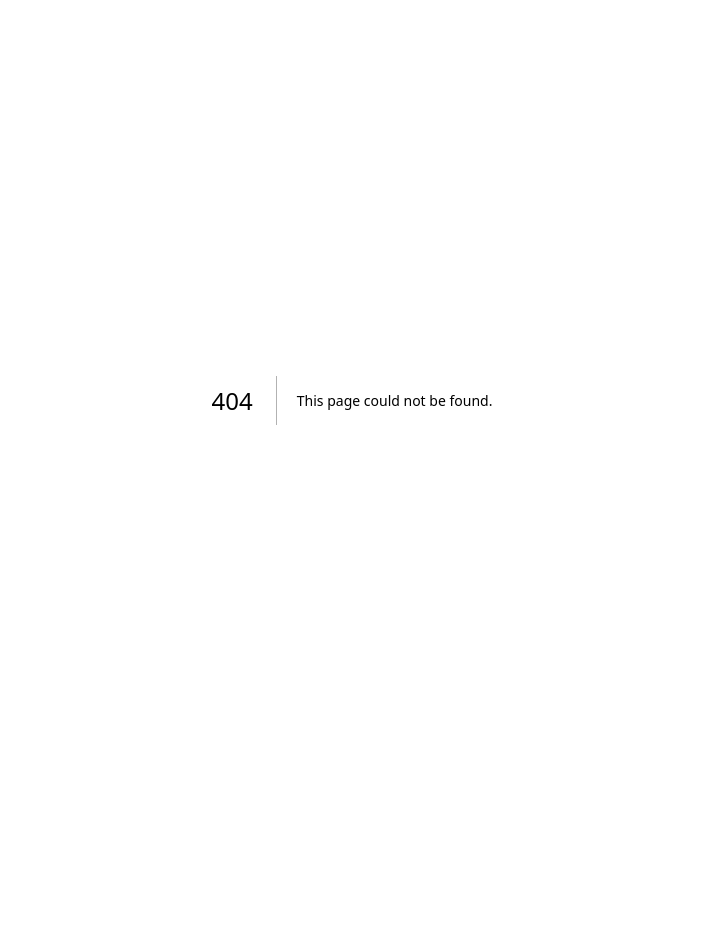
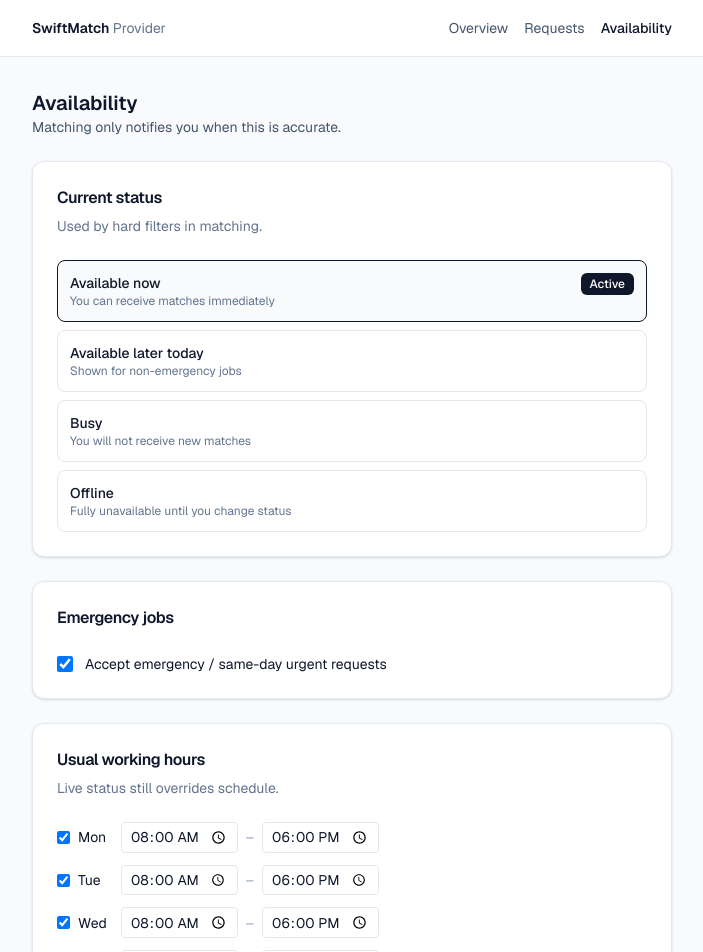
Before and after one commit to Levy254885/swiftmatch-uk, a Next.js app: page /provider/availability in a window 1280 px wide. Before the commit this address had no page. Shown: the top 952 px of the page, without its empty margins (288-991 px from the left). Before the commit the page ends 800 px from the top, so only its background shows below. Built offline with nearby package versions, Linux system fonts and the light colour scheme.

Commit message:
Polish README, add GitHub Actions CI, provider availability controls

```diff
--- /dev/null
+++ b/src/app/provider/availability/page.tsx
@@ -0,0 +1,172 @@
+'use client';
+
+import { useState } from 'react';
+import Link from 'next/link';
+import { Button } from '@/components/ui/button';
+import { Badge } from '@/components/ui/badge';
+import {
+  Card,
+  CardContent,
+  CardHeader,
+  CardTitle,
+  CardDescription,
+} from '@/components/ui/card';
+import type { AvailabilityStatus } from '@/types';
+
+const STATUS_OPTIONS: {
+  value: AvailabilityStatus;
+  label: string;
+  hint: string;
+}[] = [
+  { value: 'available_now', label: 'Available now', hint: 'You can receive matches immediately' },
+  { value: 'available_later', label: 'Available later today', hint: 'Shown for non-emergency jobs' },
+  { value: 'busy', label: 'Busy', hint: 'You will not receive new matches' },
+  { value: 'offline', label: 'Offline', hint: 'Fully unavailable until you change status' },
+];
+
+const DAYS = ['Mon', 'Tue', 'Wed', 'Thu', 'Fri', 'Sat', 'Sun'] as const;
+
+type DayHours = { enabled: boolean; start: string; end: string };
+
+const defaultWeek = (): Record<(typeof DAYS)[number], DayHours> => ({
+  Mon: { enabled: true, start: '08:00', end: '18:00' },
+  Tue: { enabled: true, start: '08:00', end: '18:00' },
+  Wed: { enabled: true, start: '08:00', end: '18:00' },
+  Thu: { enabled: true, start: '08:00', end: '18:00' },
+  Fri: { enabled: true, start: '08:00', end: '17:00' },
+  Sat: { enabled: true, start: '09:00', end: '13:00' },
+  Sun: { enabled: false, start: '09:00', end: '13:00' },
+});
+
+export default function ProviderAvailabilityPage() {
+  const [status, setStatus] = useState<AvailabilityStatus>('available_now');
+  const [emergency, setEmergency] = useState(true);
+  const [week, setWeek] = useState(defaultWeek);
+  const [saved, setSaved] = useState(false);
+
+  function toggleDay(day: (typeof DAYS)[number]) {
+    setWeek((prev) => ({
+      ...prev,
+      [day]: { ...prev[day], enabled: !prev[day].enabled },
+    }));
+    setSaved(false);
+  }
+
+  function setHours(day: (typeof DAYS)[number], field: 'start' | 'end', value: string) {
+    setWeek((prev) => ({
+      ...prev,
+      [day]: { ...prev[day], [field]: value },
+    }));
+    setSaved(false);
+  }
+
+  function save() {
+    setSaved(true);
+  }
+
+  return (
+    <div className="min-h-screen bg-slate-50">
+      <header className="border-b border-slate-200 bg-white">
+        <div className="mx-auto flex h-14 max-w-2xl items-center justify-between px-4">
+          <Link href="/provider/dashboard" className="text-sm font-semibold text-slate-900">
+            SwiftMatch <span className="font-normal text-slate-500">Provider</span>
+          </Link>
+          <nav className="flex gap-4 text-sm text-slate-600">
+            <Link href="/provider/dashboard" className="hover:text-slate-900">Overview</Link>
+            <Link href="/provider/requests" className="hover:text-slate-900">Requests</Link>
+            <span className="font-medium text-slate-900">Availability</span>
+          </nav>
+        </div>
+      </header>
+
+      <main className="mx-auto max-w-2xl space-y-6 px-4 py-8">
+        <div>
+          <h1 className="text-xl font-semibold text-slate-900">Availability</h1>
+          <p className="text-sm text-slate-600">
+            Matching only notifies you when this is accurate.
+          </p>
+        </div>
+
+        {saved && (
+          <p className="rounded-lg border bg-white px-3 py-2 text-sm">Saved (demo).</p>
+        )}
+
+        <Card>
+          <CardHeader>
+            <CardTitle className="text-base">Current status</CardTitle>
+            <CardDescription>Used by hard filters in matching.</CardDescription>
+          </CardHeader>
+          <CardContent className="space-y-2">
+            {STATUS_OPTIONS.map((opt) => (
+              <button
+                key={opt.value}
+                type="button"
+                onClick={() => { setStatus(opt.value); setSaved(false); }}
+                className={`flex w-full items-start justify-between rounded-lg border px-3 py-3 text-left text-sm ${
+                  status === opt.value ? 'border-slate-900 bg-slate-50' : 'border-slate-200'
+                }`}
+              >
+                <div>
+                  <p className="font-medium">{opt.label}</p>
+                  <p className="text-xs text-slate-500">{opt.hint}</p>
+                </div>
+                {status === opt.value && <Badge>Active</Badge>}
+              </button>
+            ))}
+          </CardContent>
+        </Card>
+
+        <Card>
+          <CardHeader>
+            <CardTitle className="text-base">Emergency jobs</CardTitle>
+          </CardHeader>
+          <CardContent>
+            <label className="flex cursor-pointer items-center gap-3 text-sm">
+              <input
+                type="checkbox"
+                className="h-4 w-4"
+                checked={emergency}
+                onChange={(e) => { setEmergency(e.target.checked); setSaved(false); }}
+              />
+              Accept emergency / same-day urgent requests
+            </label>
+          </CardContent>
+        </Card>
+
+        <Card>
+          <CardHeader>
+            <CardTitle className="text-base">Usual working hours</CardTitle>
+            <CardDescription>Live status still overrides schedule.</CardDescription>
+          </CardHeader>
+          <CardContent className="space-y-3">
+            {DAYS.map((day) => (
+              <div key={day} className="flex flex-wrap items-center gap-2 text-sm">
+                <label className="flex w-14 items-center gap-2">
+                  <input type="checkbox" checked={week[day].enabled} onChange={() => toggleDay(day)} />
+                  {day}
+                </label>
+                <input
+                  type="time"
+                  disabled={!week[day].enabled}
+                  value={week[day].start}
+                  onChange={(e) => setHours(day, 'start', e.target.value)}
+                  className="rounded border border-slate-200 px-2 py-1 disabled:opacity-40"
+                />
+                <span className="text-slate-400">–</span>
+                <input
+                  type="time"
+                  disabled={!week[day].enabled}
+                  value={week[day].end}
+                  onChange={(e) => setHours(day, 'end', e.target.value)}
+                  className="rounded border border-slate-200 px-2 py-1 disabled:opacity-40"
+                />
+              </div>
+            ))}
+          </CardContent>
+        </Card>
+
+        <Button className="w-full" size="lg" onClick={save}>Save availability</Button>
+      </main>
+    </div>
+  );
+}
```
Also changed, not shown: 1 other file (tests, documents, lock files or other folders).
